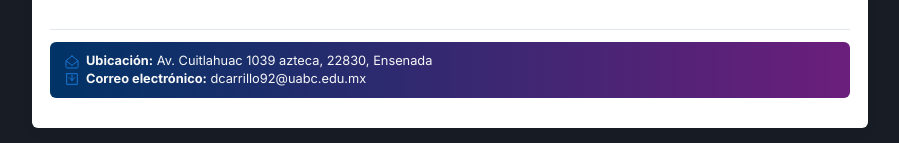
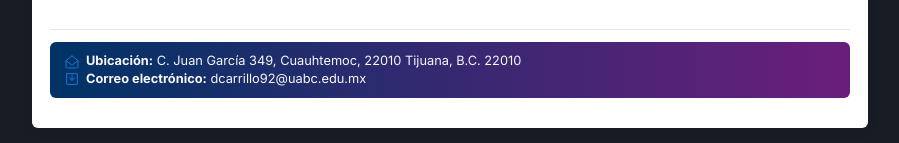
Before and after one commit to Reimonsk8/cv_diana, a plain HTML site: page index.html in a window 1280 px wide. Shown: the part 1042-1185 px from the top of the page, without its empty margins (190-1089 px from the left). Drawn offline with Linux system fonts and the light colour scheme.

Commit message:
Update address in contact section to new Tijuana location

```diff
--- a/index.html
+++ b/index.html
@@ -395,7 +395,7 @@
         </div>
         <div class="section-divider"></div>
         <div class="contact">
-            <p><svg width="16" height="16" viewBox="0 0 24 24" fill="none" style="vertical-align:middle;margin-right:6px;"><path d="M21 10.5V19a2 2 0 0 1-2 2H5a2 2 0 0 1-2-2v-8.5M12 3l9 7-9 7-9-7 9-7z" stroke="#1976d2" stroke-width="1.5" stroke-linecap="round" stroke-linejoin="round"/></svg><strong>Ubicación:</strong> Av. Cuitlahuac 1039 azteca, 22830, Ensenada</p>
+            <p><svg width="16" height="16" viewBox="0 0 24 24" fill="none" style="vertical-align:middle;margin-right:6px;"><path d="M21 10.5V19a2 2 0 0 1-2 2H5a2 2 0 0 1-2-2v-8.5M12 3l9 7-9 7-9-7 9-7z" stroke="#1976d2" stroke-width="1.5" stroke-linecap="round" stroke-linejoin="round"/></svg><strong>Ubicación:</strong> C. Juan García 349, Cuauhtemoc, 22010 Tijuana, B.C. 22010</p>
             <p><svg width="16" height="16" viewBox="0 0 24 24" fill="none" style="vertical-align:middle;margin-right:6px;"><path d="M4 4h16v16H4V4zm8 2v8m0 0l-4-4m4 4l4-4" stroke="#1976d2" stroke-width="1.5" stroke-linecap="round" stroke-linejoin="round"/></svg><strong>Correo electrónico:</strong> <a href="mailto:dcarrillo92@uabc.edu.mx">dcarrillo92@uabc.edu.mx</a></p>
         </div>
 
```
